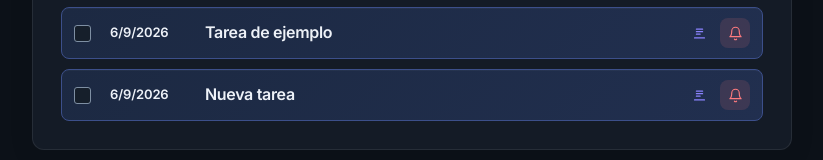
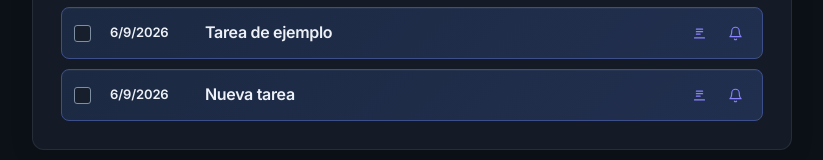
Before and after one commit to wacoss/todopublico, a plain HTML site: page index.html in a window 1280 px wide. Both pictures are taken after a click on the button "Nueva Tarea". Shown: the part 194-354 px from the top of the page, without its empty margins (228-1051 px from the left). Drawn offline with Linux system fonts and the light colour scheme; no server answers.

Commit message:
Update index.html

```diff
--- a/index.html
+++ b/index.html
@@ -1,5 +1,8 @@
-
-
+<!--
+Fuente worker:
+https://dawn-rain-0ea5.jaunin.workers.dev/
+https://dash.cloudflare.com/037251db28911f295d62e30cffdc00e1/workers/services/view/dawn-rain-0ea5/production
+-->
 <!DOCTYPE html>
 <html lang="es" class="dark">
 <head>
@@ -828,7 +831,7 @@
   function clonarEstadoBase() {
     return {
       principal: [
-        { id: uid(), tarea: 'Tarea de ejemplo', nota: '', fecha: hoyISO(), recordar: true, creada: Date.now() }
+        { id: uid(), tarea: 'Tarea de ejemplo', nota: '', fecha: hoyISO(), recordar: false, creada: Date.now() }
       ],
       secundaria: [],
       completadas: []
@@ -1301,7 +1304,7 @@
       tarea: 'Nueva tarea',
       nota: '',
       fecha: destino === 'principal' ? hoyISO() : '',
-      recordar: destino === 'principal',
+      recordar: false,
       creada: Date.now()
     });
     guardarEstado();
```
